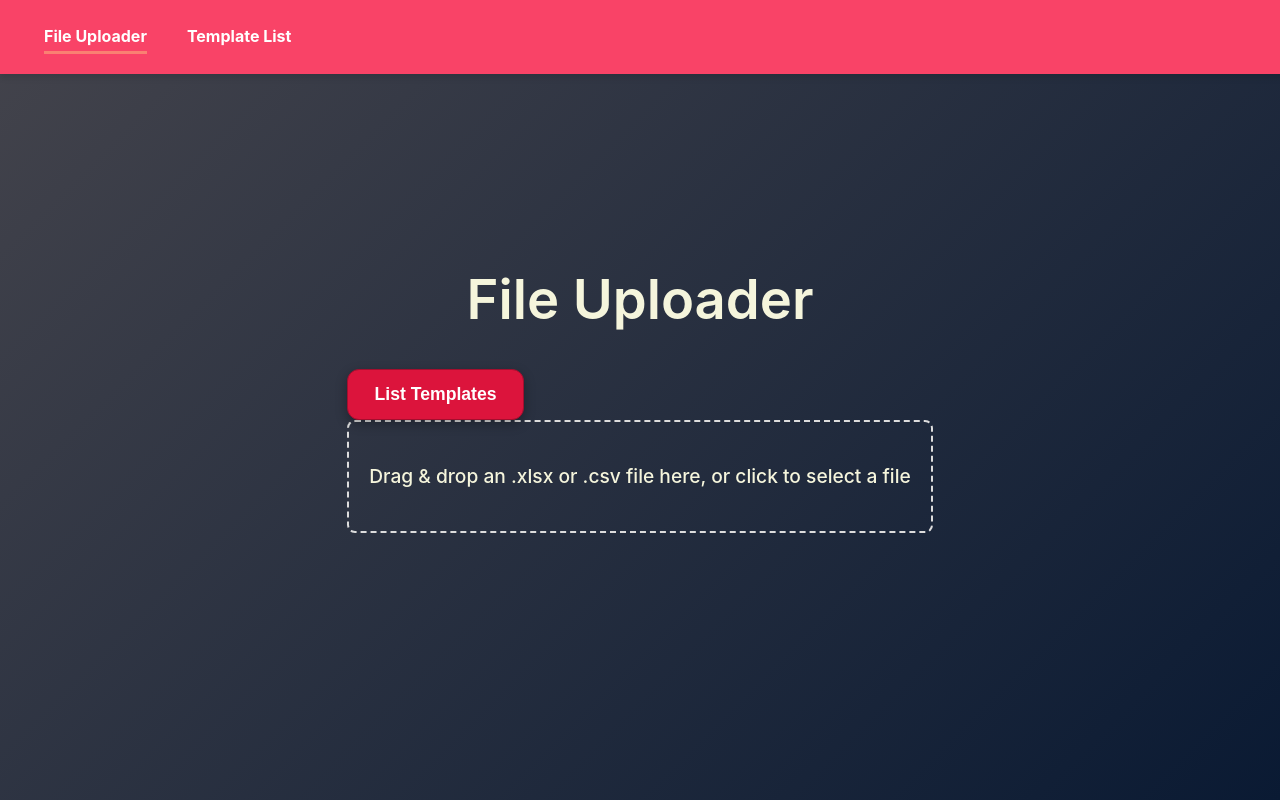
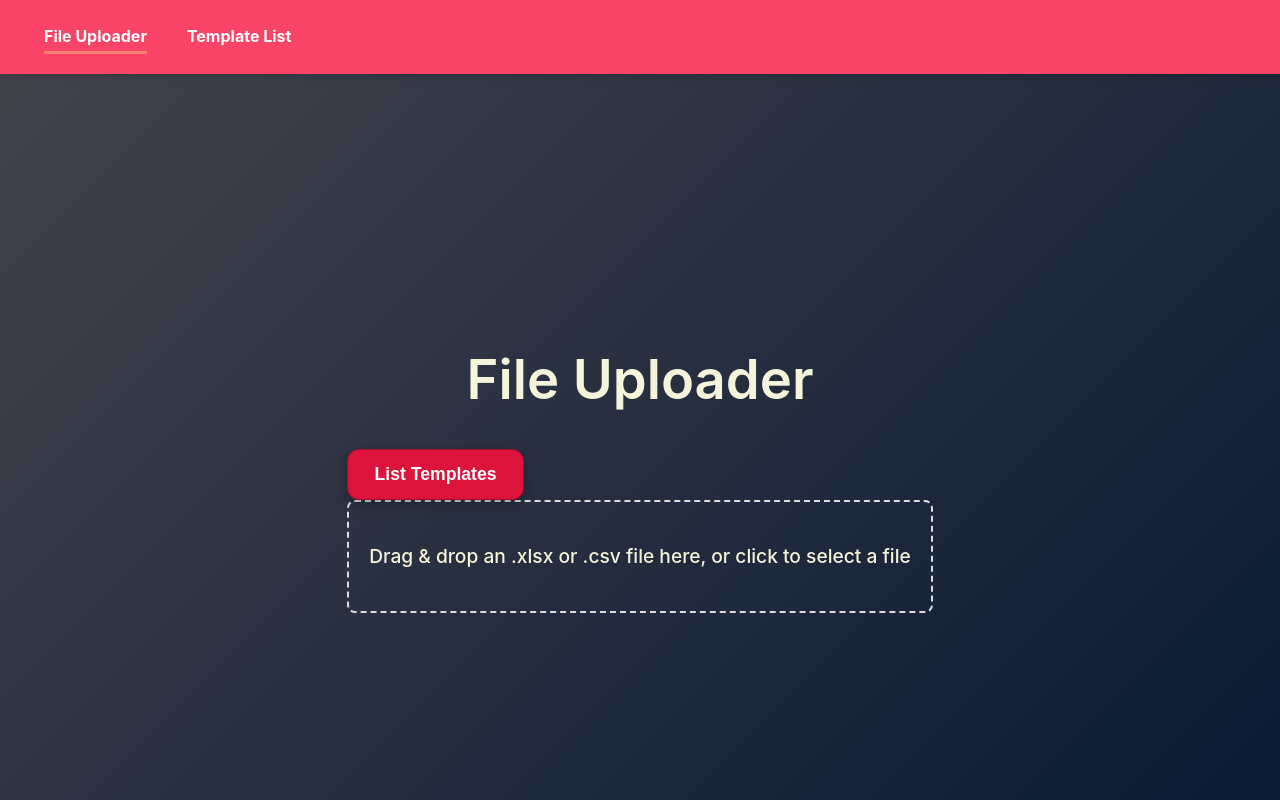
Before and after one commit to skolumban-ex/qualitas-support, a React (Vite) app in the folder frontend/my-react-app/: page / in a window 1280 px wide. Shown: the top 800 px of the page. Built offline with nearby package versions, Linux system fonts and the light colour scheme.

Commit message:
body picit lejebb

```diff
--- a/frontend/my-react-app/src/index.css
+++ b/frontend/my-react-app/src/index.css
@@ -2,13 +2,10 @@
   font-family: 'Inter', system-ui, Avenir, Helvetica, Arial, sans-serif;
   line-height: 1.6;
   font-weight: 500;
-
   color-scheme: light dark;
   color: #f5f5dc;
-  /* Cream text color */
   background: linear-gradient(135deg, #44444C, #0a1a33);
-  /* Black to navy blue gradient */
-
+  background-attachment: fixed;
   font-synthesis: none;
   text-rendering: optimizeLegibility;
   -webkit-font-smoothing: antialiased;
@@ -17,14 +14,15 @@
 
 body {
   margin: 0;
+  padding: 10vh;
   display: flex;
   justify-content: center;
   align-items: center;
   min-width: 320px;
   min-height: 100vh;
   background: linear-gradient(135deg, #44444C 0%, #0a1a33 100%);
+  background-attachment: fixed;
   color: #f5f5dc;
-  /* Cream text color */
 }
 
 h1 {
```
